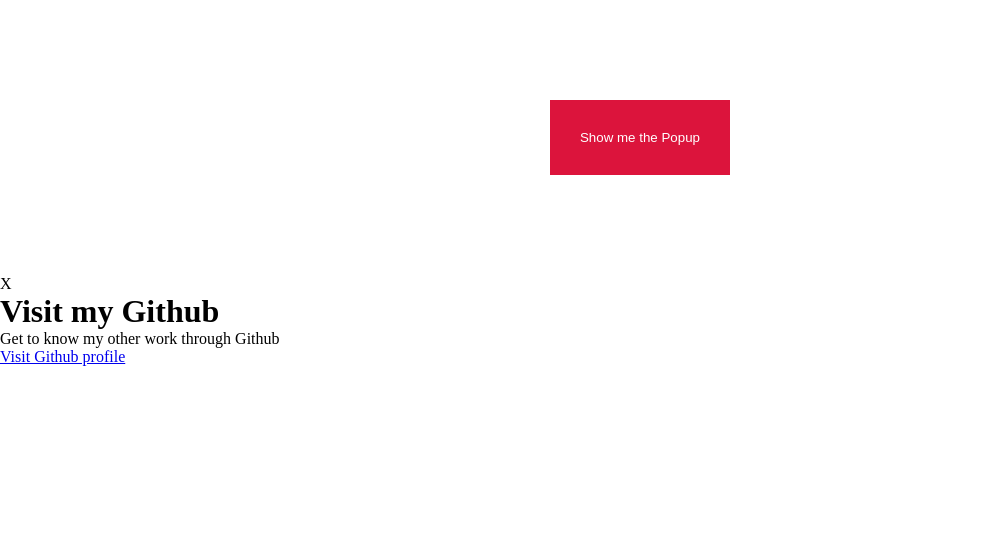
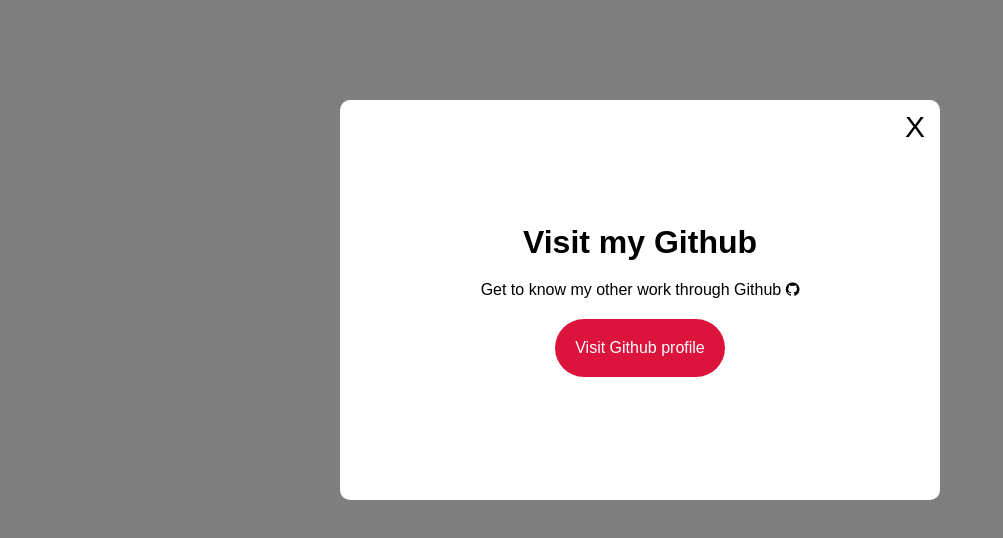
Before and after one commit to Moin010/Intentional-popup, a plain HTML site: page index.html in a window 1280 px wide. Both pictures are taken after a click on the button "Show me the Popup". Shown: the whole page, without its empty margins (0-1003 px from the left). Drawn offline with Linux system fonts and the light colour scheme.

Commit message:
Complete

```diff
--- a/app.js
+++ b/app.js
@@ -0,0 +1,23 @@
+const button = document.querySelector("button");
+const popupBG = document.querySelector(".popup-wrapper");
+const popup = document.querySelector(".popup");
+const cross = document.querySelector(".cross-btn");
+
+
+button.addEventListener("click", ()=>{
+    popupBG.style.display = "block";
+})
+
+cross.addEventListener("click", ()=>{
+    popupBG.style.display = "none";
+})
+
+popup.addEventListener("click", ()=>{
+
+})
+
+popupBG.addEventListener("click", (event)=>{
+    if(!event.target.classList.contains("popup")){
+        popupBG.style.display = "none";
+    }
+})
--- a/index.html
+++ b/index.html
@@ -3,8 +3,9 @@
 <head>
     <meta charset="UTF-8">
     <meta name="viewport" content="width=device-width, initial-scale=1.0">
+    <link rel="stylesheet" href="https://cdnjs.cloudflare.com/ajax/libs/font-awesome/4.7.0/css/font-awesome.min.css">
+    <link rel="stylesheet" href="style.css">
     <title>Intentional Popup</title>
-    <link rel="stylesheet" href="style.css">
 </head>
 <body>
     <div class="button-wrap">
@@ -14,7 +15,7 @@
         <div class="popup">
             <div class="cross-btn">X</div>
             <h1>Visit my Github</h1>
-            <p>Get to know my other work through Github</p>
+            <p>Get to know my other work through Github <i class="fa fa-github" aria-hidden="true"></i></p>
             <a href="https://github.com/Moin010" target="_blank">Visit Github profile</a>
         </div>
     </div>
--- a/style.css
+++ b/style.css
@@ -2,15 +2,61 @@
     margin: 0;
     padding: 0;
 }
-.button-wrap{
-    display: flex;
-    justify-self: center;
-}
+
 button{
     color: #fff;
     background-color: crimson;
     border: none;
+    border-radius: 20px;
     padding: 30px;
     margin: 100px auto;
+    display: flex;
+    justify-self: center;
+    cursor: pointer;
+    font-size: 20px;
+
 
 }
+
+.popup-wrapper{
+    position: fixed;
+    top: 0;
+    left: 0;
+    background: rgba(0, 0, 0, .5);
+    width: 100%;
+    height: 100%;
+    display: none;
+}
+
+.popup{
+    font-family: Arial, Helvetica, sans-serif;
+    display: flex;
+    flex-direction: column;
+    align-items: center;
+    justify-content: center;
+    margin: 100px auto;
+    background-color: #fff;
+    height: 400px;
+    width: 100%;
+    max-width: 600px;
+    position: relative;
+    border-radius: 10px;
+}
+.popup p{
+    margin: 20px auto;
+}
+a{
+    color: #fff;
+    background-color: crimson;
+    padding: 20px;
+    border-radius: 30px;
+    text-decoration: none;
+}
+.cross-btn{
+    position: absolute;
+    top: 10px;
+    right: 15px;
+    font-size: 30px;
+    cursor: pointer;
+    padding: 0px;
+}
```
